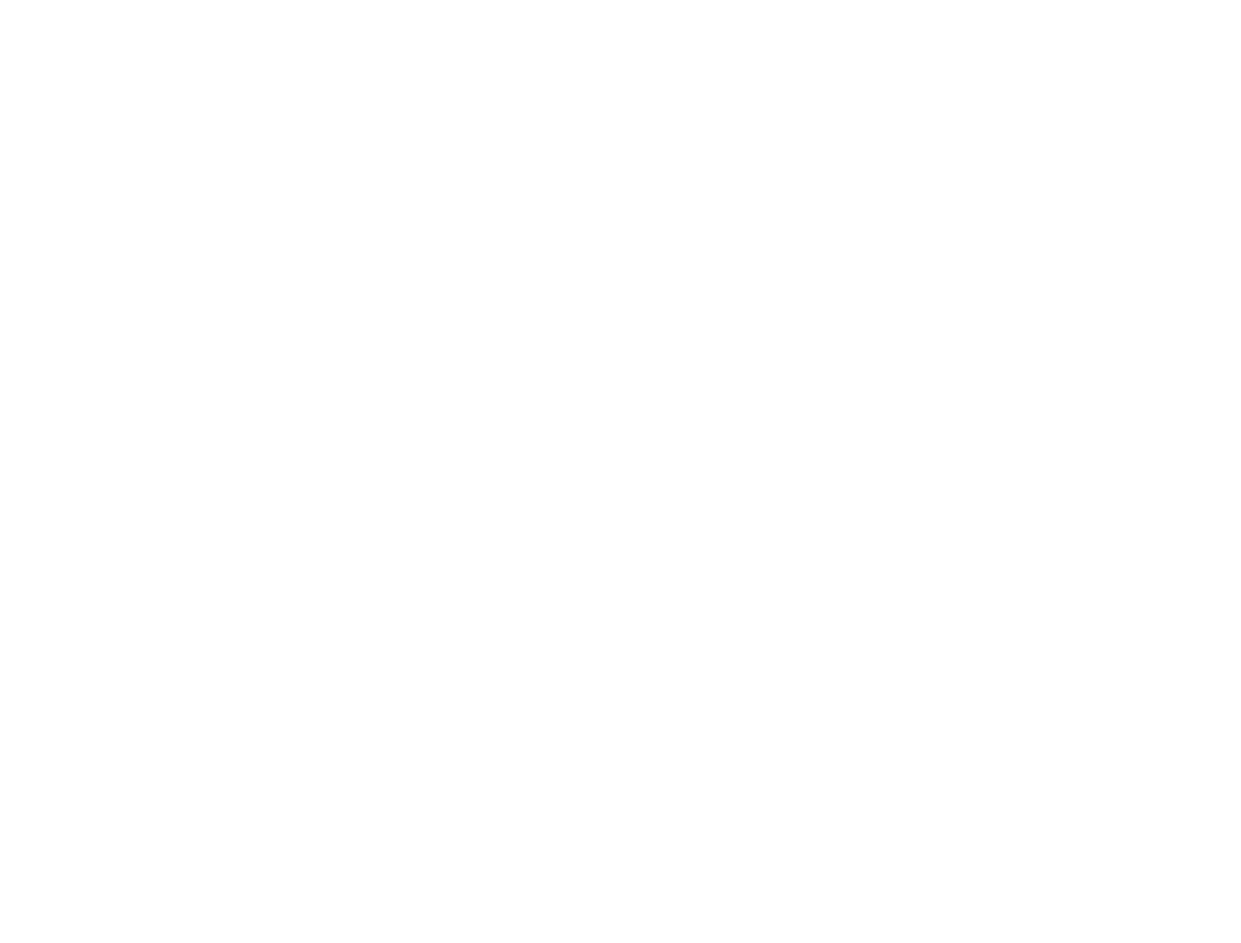
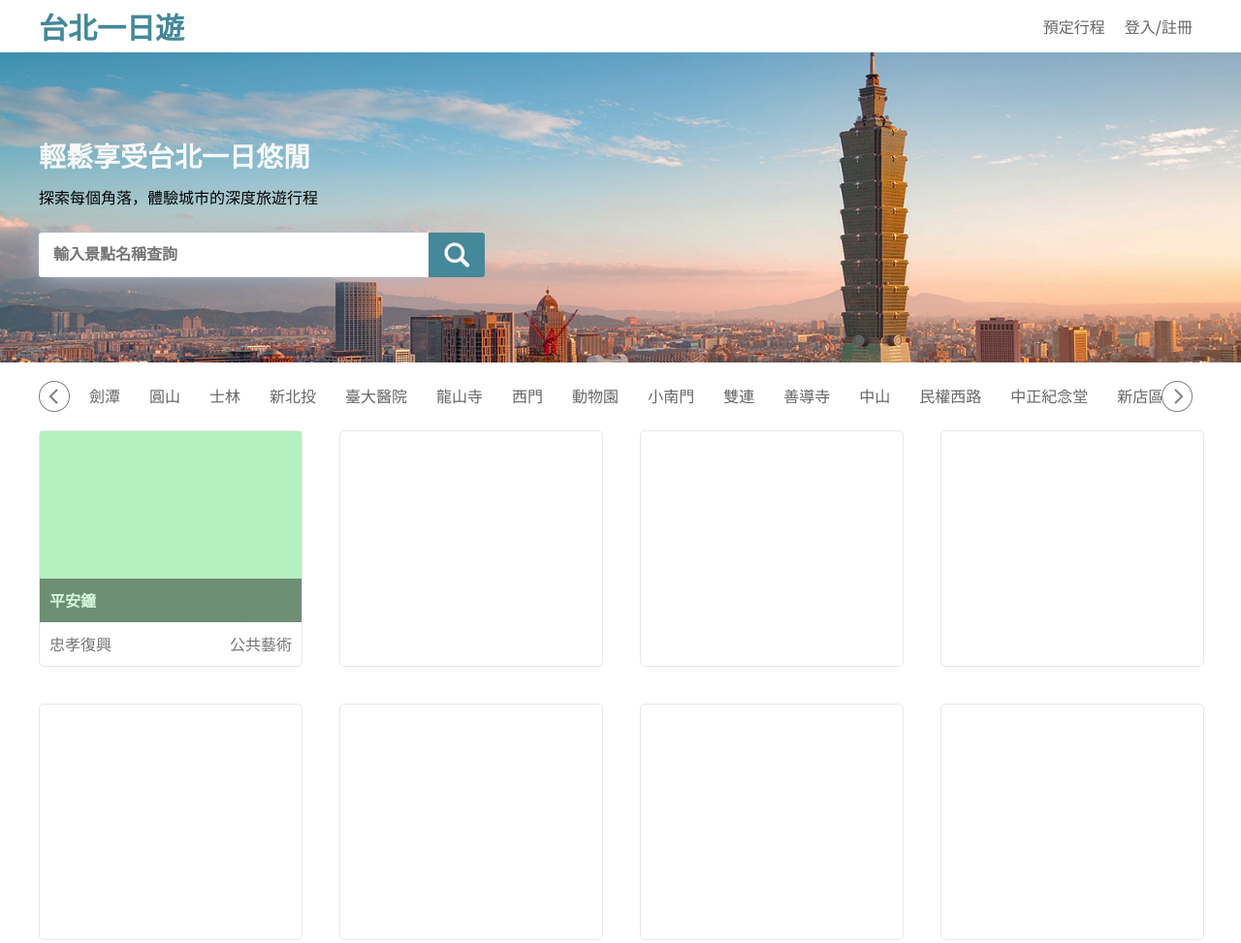
Before and after one commit to aaronzhan0906/WeHelp-Phase2-Taipe-Day-Trip, a plain HTML site: page static/index.html in a window 1280 px wide. Shown: the top 973 px of the page at 97% size. Before the commit the page ends 800 px from the top, so only its background shows below. Drawn offline with Linux system fonts and the light colour scheme.

Commit message:
homepage_layout_20240601

```diff
--- a/static/index.html
+++ b/static/index.html
@@ -3,9 +3,87 @@
 <head>
   <meta charset="UTF-8">
   <meta name="viewport" content="width=device-width, initial-scale=1.0">
+  <link rel="preconnect" href="https://fonts.googleapis.com">
+  <link rel="preconnect" href="https://fonts.gstatic.com" crossorigin>
+  <link href="https://fonts.googleapis.com/css2?family=Noto+Sans+TC:wght@100..900&display=swap" rel="stylesheet">
+  <link rel="stylesheet" href="/view/index.css">
   <title>Index</title>
 </head>
 <body>
+  <header>
+      <div class="navigation">
+        <div class="navigation__left">
+          <h2 class="navigation__left-slogan">台北一日遊</h2>
+        </div>
+        <div class="navigation__right">
+          <div class="navigation__right-booking">預定行程</div>
+          <div class="navigation__right-signin">登入/註冊</div>
+        </div>
+      </div>
+  </header>
+    <div class="hero">
+      <div class="hero__slogan">
+        <h1 class="hero__slogan-main">輕鬆享受台北一日悠閒</h1>
+        <div class="hero-slogan-sub">探索每個角落，體驗城市的深度旅遊行程</div>
+        <div class="hero__search">
+          <input type="text" class="hero__search-input" placeholder="輸入景點名稱查詢">
+          <button class="hero__search-button"></button>
+        </div>
+      </div>
+    </div>
+    <div class="main">
+      <div class="list-bar">
+        <button class="list-bar__arrow list-bar__arrow--left"></button>
+        <div class="list-bar__container">
+          <a href="#" class="list-bar__item">劍潭</a>
+          <a href="#" class="list-bar__item">圓山</a>
+          <a href="#" class="list-bar__item">士林</a>
+          <a href="#" class="list-bar__item">新北投</a>
+          <a href="#" class="list-bar__item">臺大醫院</a>
+          <a href="#" class="list-bar__item">龍山寺</a>
+          <a href="#" class="list-bar__item">西門</a>
+          <a href="#" class="list-bar__item">動物園</a>
+          <a href="#" class="list-bar__item">小南門</a>
+          <a href="#" class="list-bar__item">雙連</a>
+          <a href="#" class="list-bar__item">善導寺</a>
+          <a href="#" class="list-bar__item">中山</a>
+          <a href="#" class="list-bar__item">民權西路</a>
+          <a href="#" class="list-bar__item">中正紀念堂</a>
+          <a href="#" class="list-bar__item">新店區公所</a>
+          <a href="#" class="list-bar__item">關渡</a>
+          <a href="#" class="list-bar__item">大坪林</a>
+        </div>
+        <button class="list-bar__arrow list-bar__arrow--right"></button>
+      </div>
+      <div class="attractions">
+          <div class="attraction-card">
+            <div class="attraction-card__image">
+              <div class="attraction-card__name">平安鐘</div>
+            </div>
+            <div class="attraction-card__details">
+              <div class="attraction-card__location">忠孝復興</div>
+              <div class="attraction-card__category">公共藝術</div>
+            </div>
+          </div>
+          <div class="attraction-card">
 
+          </div>
+          <div class="attraction-card"></div>
+          <div class="attraction-card"></div>
+          <div class="attraction-card"></div>
+          <div class="attraction-card"></div>
+          <div class="attraction-card"></div>
+          <div class="attraction-card"></div>
+          <div class="attraction-card"></div>
+          <div class="attraction-card"></div>
+          <div class="attraction-card"></div>
+          <div class="attraction-card"></div>
+      </div>
+    </div>
+  <footer>
+    <div class="footer">
+      <p class="footer__text">COPYRIGHT © 2021 台北一日遊</p>
+    </div>
+  </footer>
 </body>
 </html>
--- /dev/null
+++ b/view/index.css
@@ -0,0 +1,252 @@
+body {
+    margin: 0;
+    padding: 0;
+    box-sizing: border-box;
+    font-family: "Noto Sans TC", sans-serif;
+}
+
+h1, h2, h3, h4, h5, h6 {
+    font-size: inherit;
+}
+
+/* navigation */
+.navigation {
+    display: flex;
+    align-items: center;
+    justify-content: space-between;
+
+    width: 1200px;
+    height: 54px;
+
+    margin: 0 auto;
+}
+
+.navigation__left {
+    color: #448899;
+    font-size: 30px;
+    font-weight: 700;
+    line-height: 34px;
+}
+
+.navigation__right {
+    color: #666666;
+    display: flex;
+    align-items: center;
+    justify-content: space-between;
+    font-size: 16px;
+    font-weight: 500;
+}
+
+.navigation__right-booking, .navigation__right-signin {
+    padding: 10px;
+
+}
+
+/* hero-section */
+.hero {
+    height: 320px;
+    margin: 0 auto;
+    background: url(/view/public/welcome\ image.png),linear-gradient(135deg, #AADDEE 0%, #66AABB 100%);
+    background-size: cover;
+    background-position: center 0px;
+    display: flex;
+    align-items: center;
+}
+
+.hero__slogan {
+    width: 1200px;
+    height: 169px;
+    margin: 0 auto;
+}
+
+.hero__slogan-main{
+    color: #f8f8f8;
+    font-size: 28px;
+    line-height: 24px;
+    font-weight: 700;
+    text-shadow: 0px 0px 30px 0px #AABBCC;
+}
+
+.hero__slogan-sub {
+    color: #f8f8f8;
+    font-size: 16px;
+    line-height: 13.3px;
+    font-weight: 700;
+    margin-top: 30px;
+}
+
+
+/* hero-section__search */
+.hero__search {
+    width: 460px;
+    height: 46px;
+    margin-top: 25px;
+    display: flex;
+}
+
+.hero__search-input {
+    width: 400px;
+    border: none;
+    font-weight: 700;
+    font-size: 16px;
+    line-height: 13.3px;
+    padding-left: 15px;
+    box-shadow: 0px 0px 20px 0px #AABBCC;
+    border-radius: 3px 0 0 3px;
+}
+
+.hero__search-button {
+    background-image: url(/view/public/icon_search.png);
+    background-repeat: no-repeat;
+    background-position: center;
+    width: 60px;
+    background-color: #448899;
+    border: none;
+    border-radius: 0 3px 3px 0;
+}
+
+
+
+.main {
+    width:1200px;
+    margin: 0 auto;
+}
+
+/* list-bar */
+
+.list-bar{
+    width: 1190px;
+    height: 70px;
+    margin-right: 100px;
+    display: flex;
+    align-items: center;
+    justify-content: center;
+}
+
+
+.list-bar__arrow {
+    width: 32px;
+    height: 32px;
+    background-color: #FFFFFF;
+    background-position: center;
+    border: none;
+}
+
+.list-bar__arrow--left {
+    background-image: url(/view/public/LeftArrow_Default.png);
+}
+
+.list-bar__arrow--right {
+    background-image: url(/view/public/RightArrow_Default.png);
+}
+
+.list-bar__arrow--left:hover{
+    background-image: url(/view/public/LeftArrow_Hovered.png);
+}
+
+.list-bar__arrow--right:hover{
+    background-image: url(/view/public/RightArrow_Hovered.png);
+}
+
+.list-bar__container {
+    width: 1106px;
+    height: 24px;
+    gap: 30px;
+    padding-left: 20px;
+    display: flex;
+    align-items: center;
+    overflow: hidden;
+}
+
+.list-bar__item {
+    font-size: 16px;
+    font-weight: 500;
+    line-height: 13.3px;
+    text-align: center;
+    color: #666666;
+    text-decoration: none;
+    white-space: nowrap;
+    flex-shrink: 0;
+  }
+
+  .list-bar__item:link,
+  .list-bar__item:visited,
+  .list-bar__item:active {
+    color: #666666
+  }
+
+  .list-bar__item:hover{
+    color: #000000;
+  }
+
+
+/* attractions */
+.attractions {
+    Width: 1200px;
+    Height: 816px;
+    display: grid;
+    grid-template-columns: repeat(4, 270px);
+    grid-template-rows: 242px;
+    gap: 40px;
+    margin-bottom: 55px;
+}
+
+
+.attraction-card {
+    width: 270px;
+    height: 242px;
+    border-radius: 5px;
+    border: 1px solid #E8E8E8;
+}
+
+.attraction-card__image {
+    height: 197px;
+    background-image: url(/view/public/temp.png);
+    display: flex;
+    flex-direction: column;
+}
+
+.attraction-card__name {
+    height: 45px;
+    opacity: 40%;
+    background-color: #000000;
+    margin-top: auto;
+    color: #FFFFFF;
+
+    font-size: 16px;
+    font-weight: 700;
+    line-height: 13.3px;
+    text-align: left;
+    padding-left: 10px;
+    display: flex;
+    align-items: center;
+}
+
+.attraction-card__details {
+    display: flex;
+    align-items: center;
+    justify-content: space-between;
+    padding:  0 10px 0 10px;
+    height: 45px;
+    font-size: 16px;
+    font-weight: 500;
+    line-height: 13.3px;
+    color: #757575;
+}
+
+
+/* footer */
+.footer {
+    height: 104px;
+    background: #757575;
+    display: flex;
+    align-items: center;
+}
+
+.footer__text {
+    margin: 0 auto;
+    color: #FFFFFF;
+    font-size: 16px;
+    font-weight: 700;
+    line-height: 13.3px;
+}
```
Also changed, not shown: view/public/LeftArrow_Default.png (added), view/public/LeftArrow_Hovered.png (added), view/public/RightArrow_Default.png (added), view/public/RightArrow_Hovered.png (added), view/public/icon_search.png (added), view/public/temp.png (added), view/public/welcome image.png (added), 1 other file.
